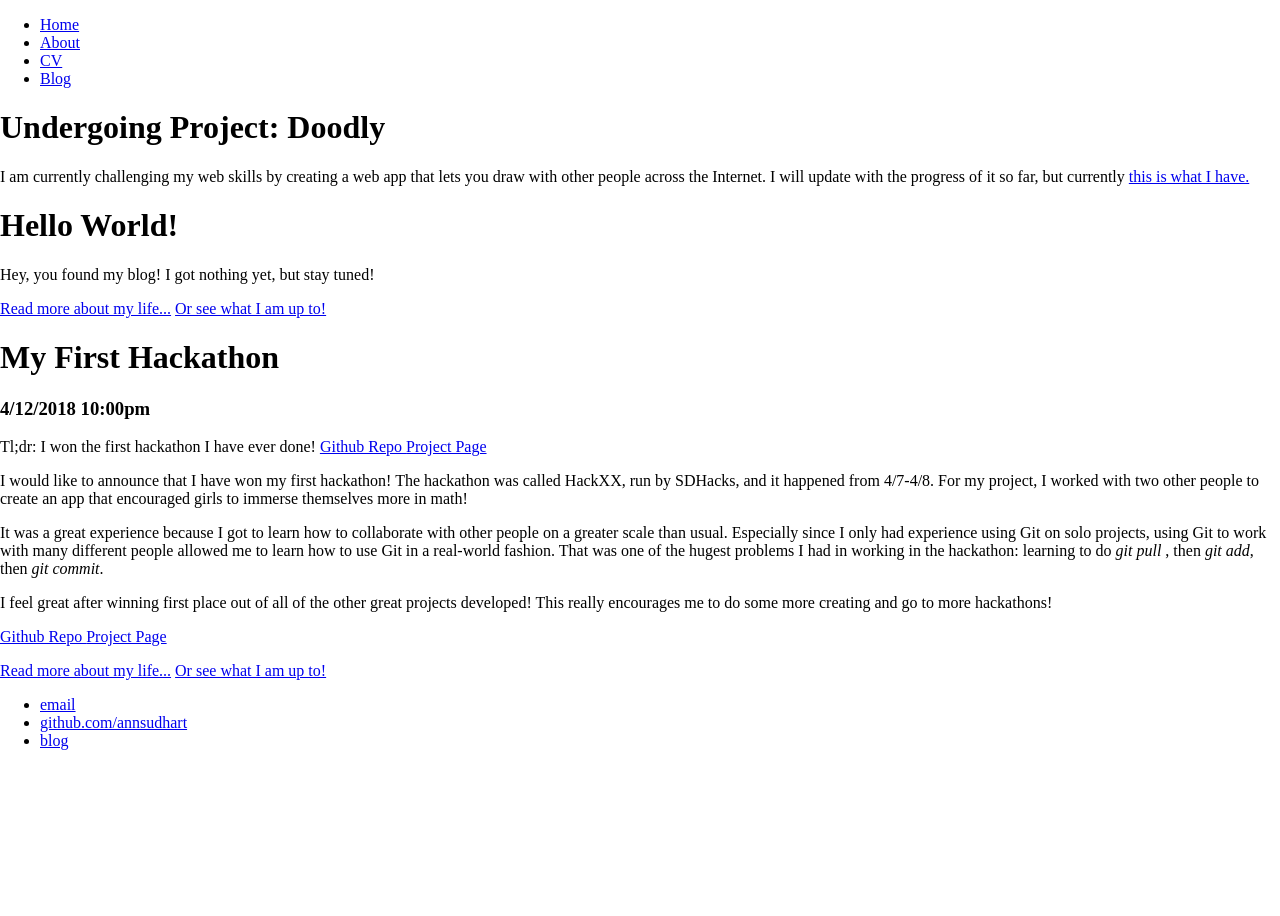
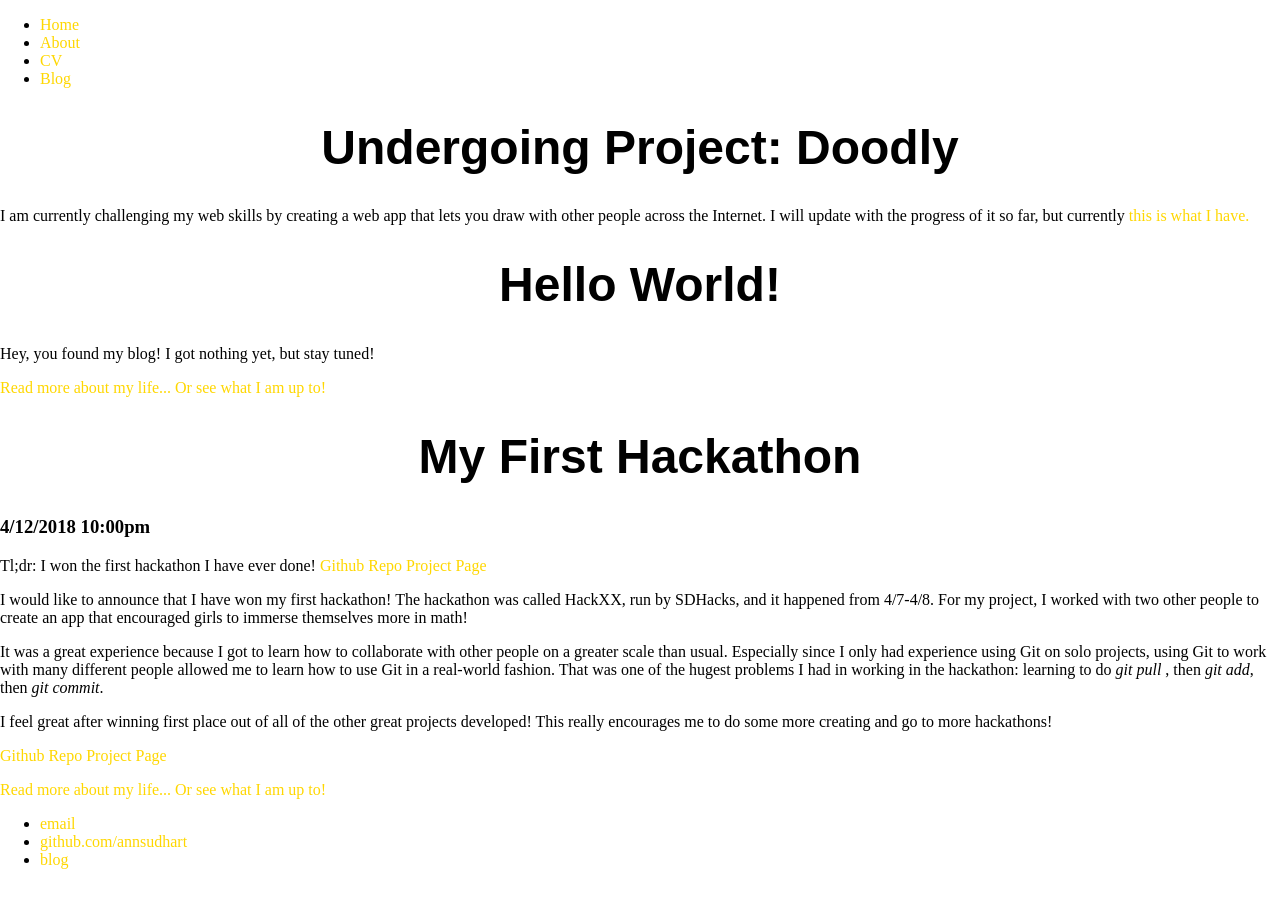
Before and after one commit to annsudhart/annsudhart.github.io, a Jekyll site: the page built from blog.html, in a window 1280 px wide. Built offline with Jekyll 4.4.1, drawn with Linux system fonts in a browser that asks for light colours.

Commit message:
Removed git merge text

```diff
--- a/css/main.css
+++ b/css/main.css
@@ -57,18 +57,17 @@
   -webkit-animation-duration: 250ms;
   z-index: 900;
 }
-<<<<<<< HEAD
 
 .bottom {
   top: 60px;
   -webkit-animation-duration: 250ms;
   transition: opacity 350ms linear;
   z-index: 900;
-=======
+}
+
 a {
     text-decoration: none;
     color: #ffd700;
->>>>>>> 9288fb62d0822d40eea94cb3cd0542bec24a5bc2
 }
 
 .ham-hidden {
```
